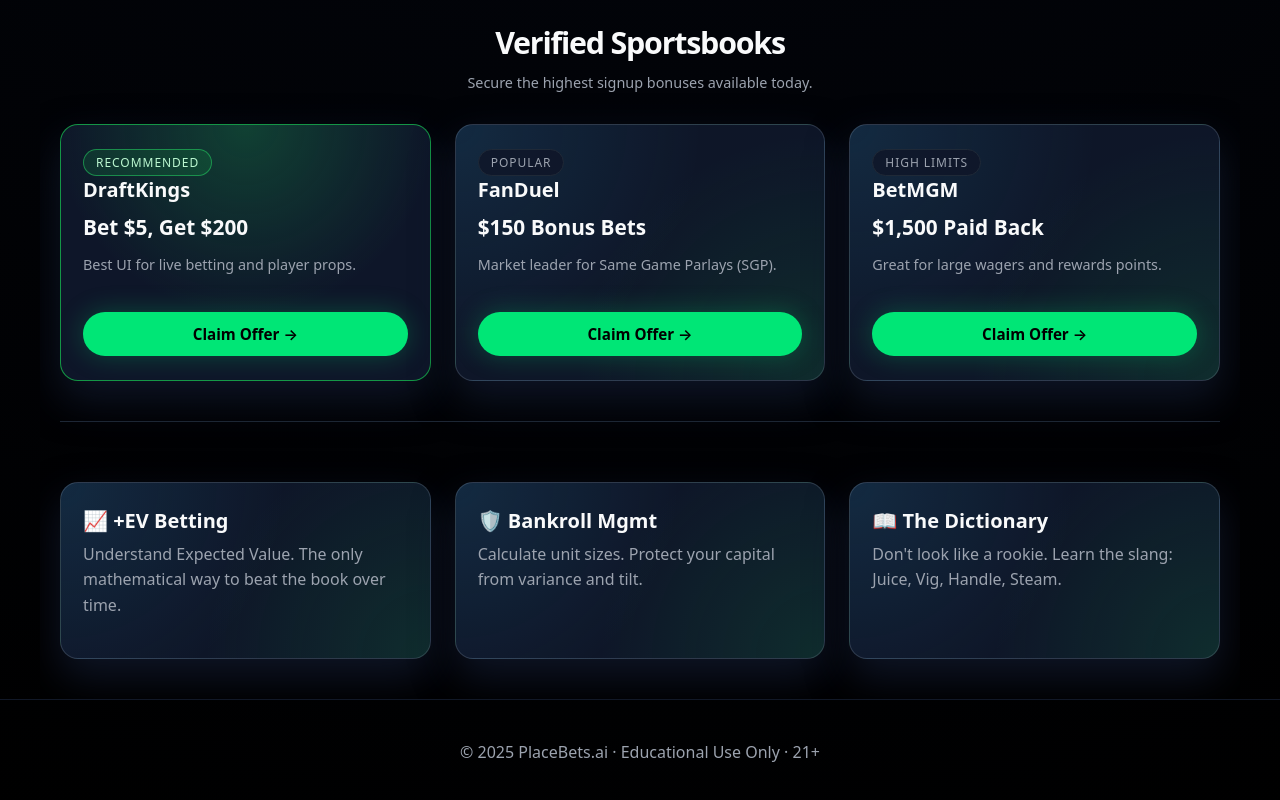
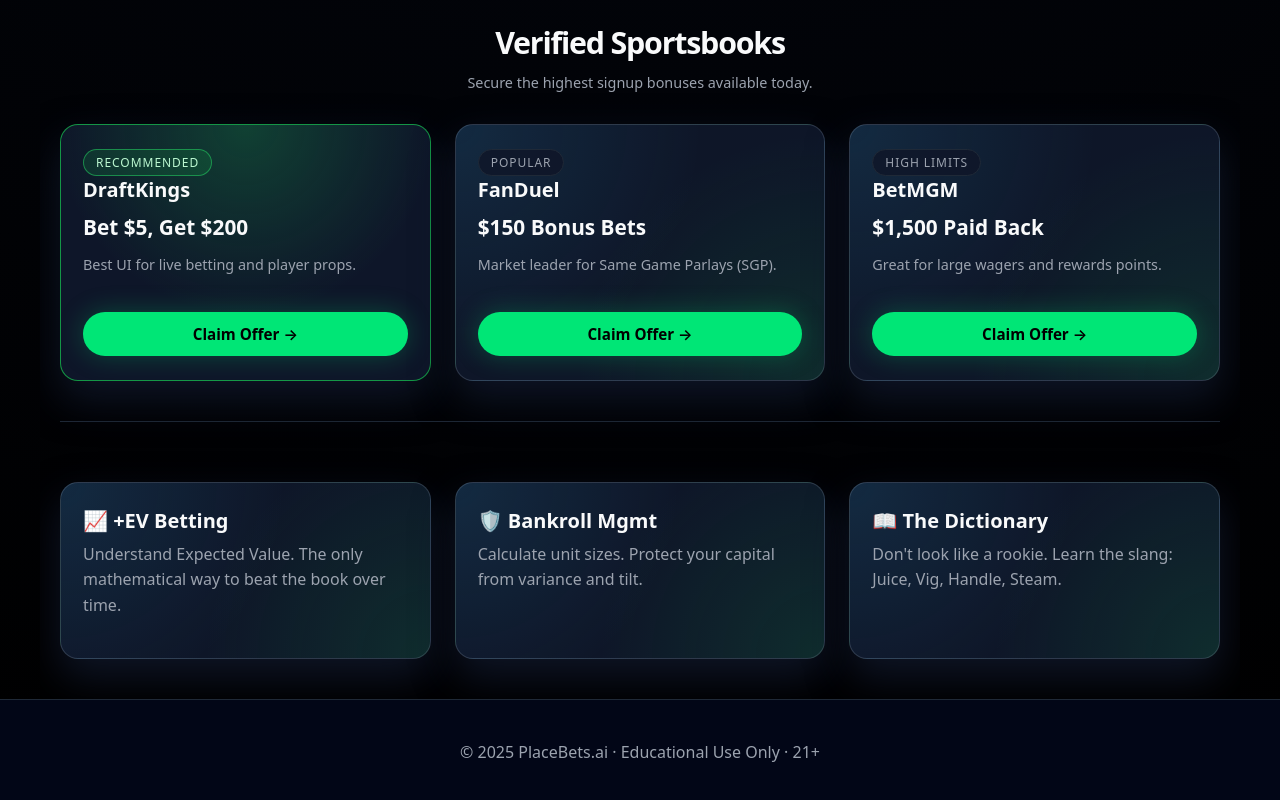
Before and after one commit to placebetsai/Placebetsai, a Next.js app: page / in a window 1280 px wide. Shown: the part 871-1671 px from the top of the page. Built offline with nearby package versions, Linux system fonts and the light colour scheme; no server answers.

Commit message:
Refine metadata and footer styling
Updated the metadata description and adjusted footer styles.

```diff
--- a/app/layout.js
+++ b/app/layout.js
@@ -1,10 +1,19 @@
+// app/layout.js
 import "./globals.css";
 import Navbar from "../components/Navbar";
 
 export const metadata = {
   title: "PlaceBets.ai – The Professional Betting Toolkit",
   description:
-    "Advanced sports betting tools, +EV calculators, bankroll management, and live tournaments.",
+    "Advanced sports betting tools, EV+ calculators, and bankroll management strategies.",
+};
+
+// 👇 THIS is what tells phones to render it as mobile, not zoomed-out desktop
+export const viewport = {
+  width: "device-width",
+  initialScale: 1,
+  maximumScale: 1,
+  userScalable: false,
 };
 
 export default function RootLayout({ children }) {
@@ -17,13 +26,17 @@ export default function RootLayout({ children }) {
           <footer
             style={{
               textAlign: "center",
-              padding: "40px",
-              borderTop: "1px solid #111827",
+              padding: "40px 20px",
+              borderTop: "1px solid #1f2937",
               color: "#6b7280",
-              fontSize: "0.8rem",
+              fontSize: "0.85rem",
+              background: "#020617",
             }}
           >
-            <p>© {new Date().getFullYear()} PlaceBets.ai · Educational Use Only · 21+</p>
+            <p>
+              © {new Date().getFullYear()} PlaceBets.ai · Educational Use Only ·
+              21+
+            </p>
           </footer>
         </div>
       </body>
```
